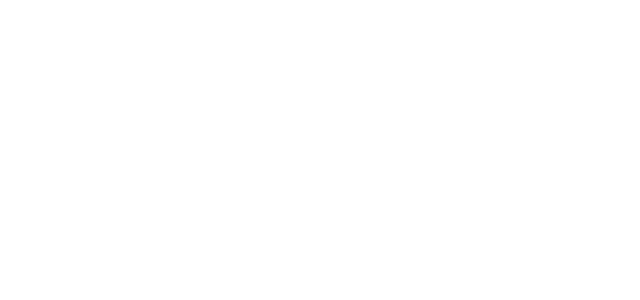
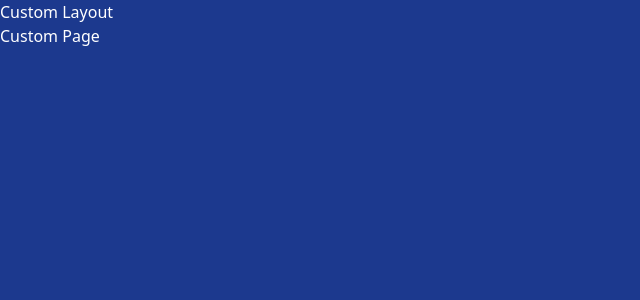
Before and after one commit to nanun2557/trynuxt, a Nuxt app: page /custom in a window 1280 px wide. Before the commit this address had no page. Shown: the top 300 px of the page, without its empty margins (0-640 px from the left). Built offline with nearby package versions, Linux system fonts and the light colour scheme.

Commit message:
use layout

```diff
--- /dev/null
+++ b/layouts/custom.vue
@@ -0,0 +1,6 @@
+<template>
+    <div class="h-screen text-white CustommLayout bg-blue-900">
+        <p>Custom Layout</p>
+        <slot />
+    </div>
+</template>
--- /dev/null
+++ b/layouts/default.vue
@@ -0,0 +1,6 @@
+<template>
+    <div class="DefaultLayout text-white bg-slate-900 h-screen">
+        <!-- <p>Default Layout</p> -->
+        <slot />
+    </div>
+</template>
--- /dev/null
+++ b/pages/custom.vue
@@ -0,0 +1,9 @@
+<script setup>
+definePageMeta({
+    layout: "custom",
+})
+</script>
+
+<template>
+    <div class="Custom Page">Custom Page</div>
+</template>
--- a/pages/index.vue
+++ b/pages/index.vue
@@ -2,6 +2,6 @@
     <div class="main">
         <Alert />
         <Profile />
-        <div>index page</div>
+        <div>Main page</div>
     </div>
 </template>
```
